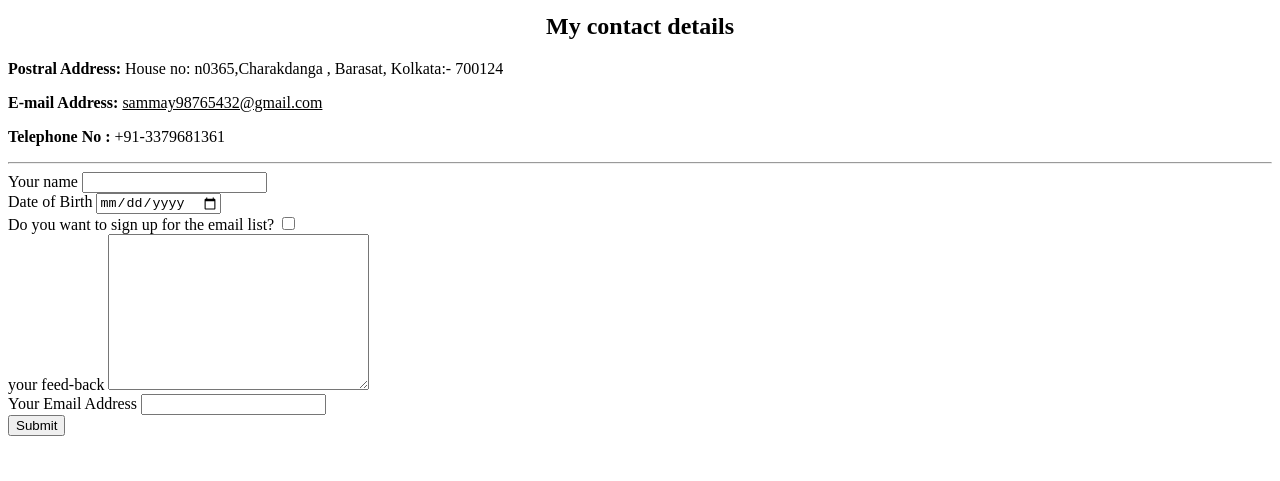
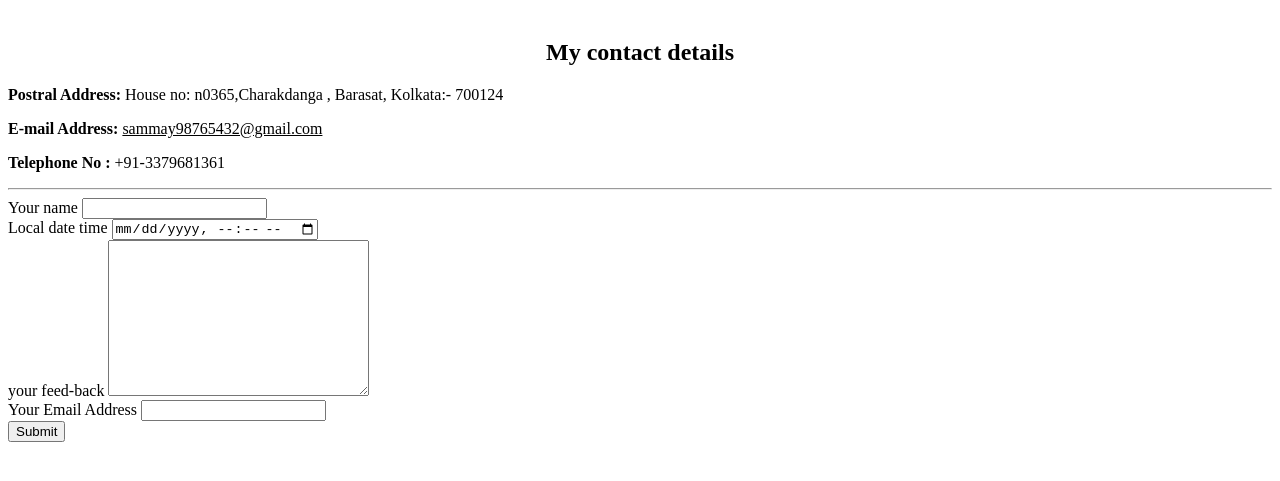
Before and after one commit to Sunirnay/resume-site, a plain HTML site: page Contact me.html in a window 1280 px wide. Shown: the part 105-586 px from the top of the page. Drawn offline with Linux system fonts and the light colour scheme.

Commit message:
corrected contact me

```diff
--- a/Contact me.html
+++ b/Contact me.html
@@ -1,4 +1,4 @@
-<!DOCTYPE html>
+!DOCTYPE html>
 <html lang="en" dir="ltr">
 
 <head>
@@ -18,12 +18,8 @@
     <label for="">Your name </label>
     <input type="text" name="name" value="">
     <br>
-    <label for="">Date of Birth </label>
-    <input type="date" name="DOB" value="">
-    <br>
-
-    <label for="">Do you want to sign up for the email list?</label>
-    <input type="checkbox" name="YES" value="">
+    <label for="">Local date time</label>
+    <input type="datetime-local" name="LDT" value="">
     <br>
     <label for="">your feed-back</label>
     <textarea name="name" rows="10" cols="30" name="feedback"></textarea>
```
